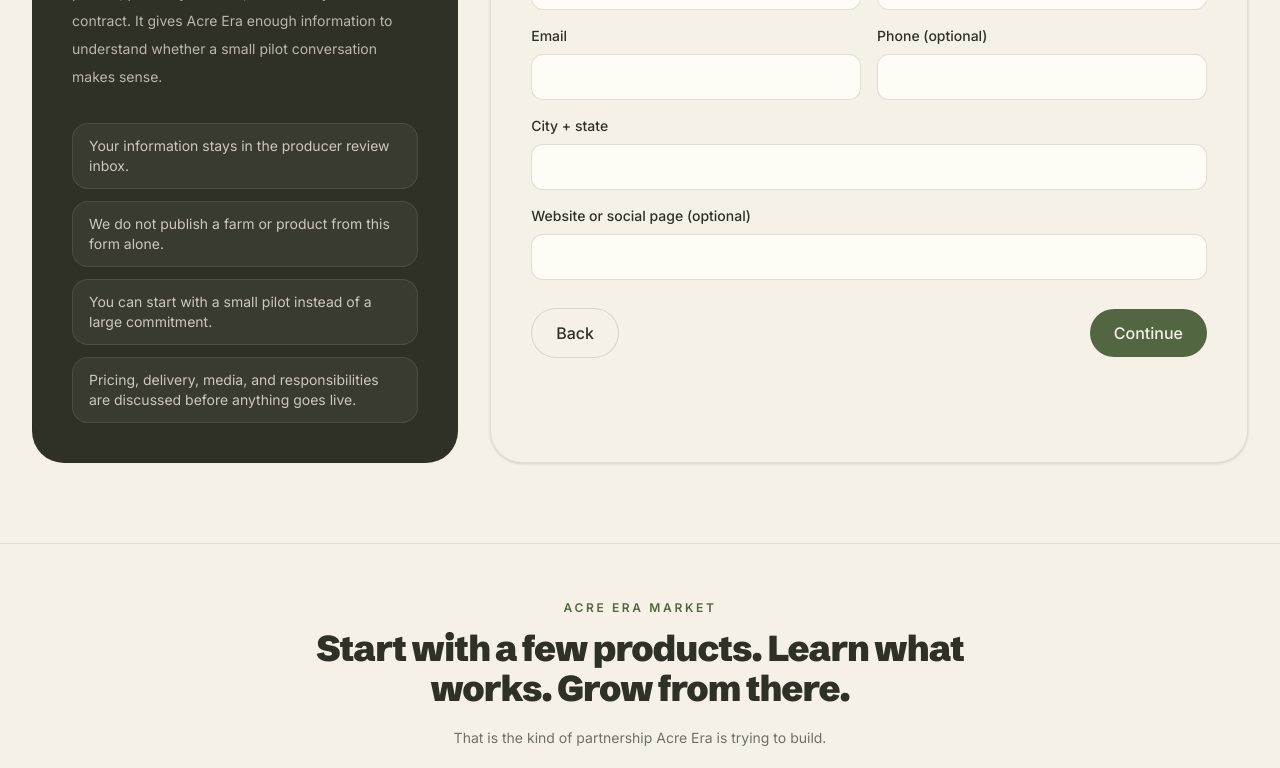
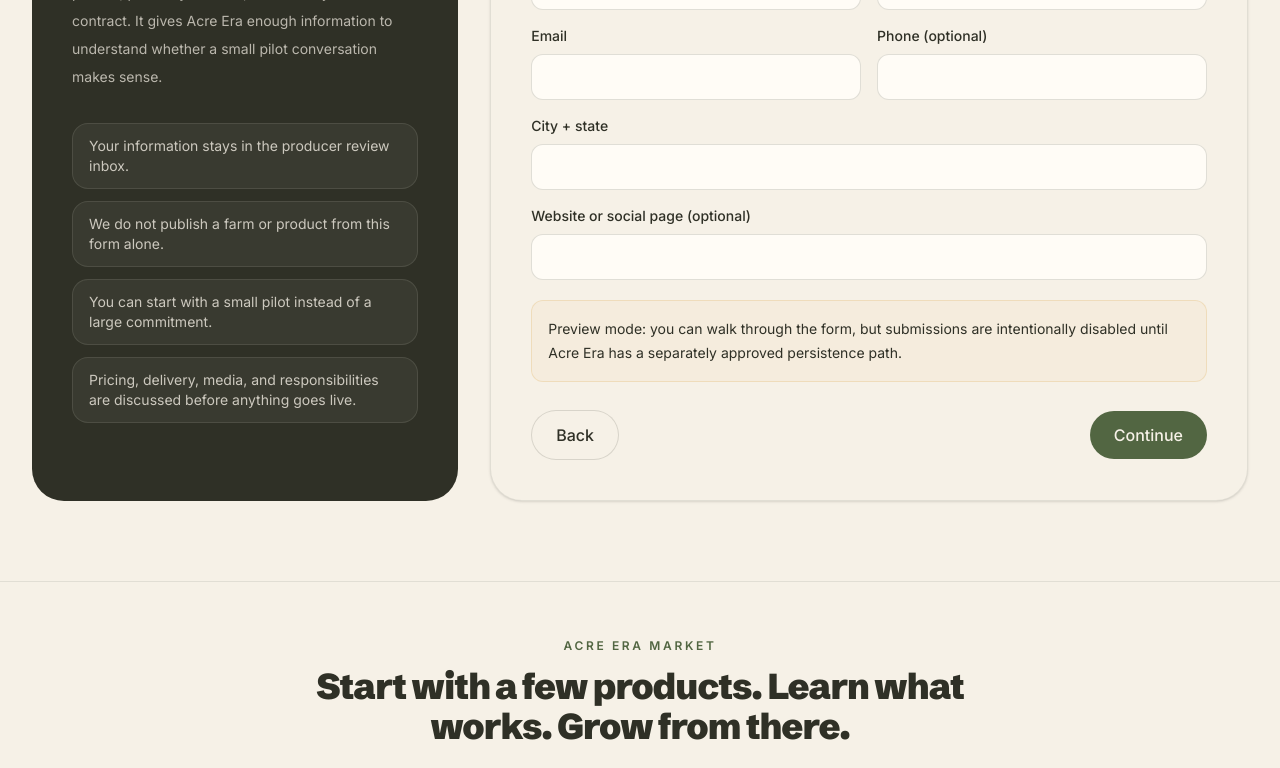
Before and after one commit to norrijam405/norvana, a Next.js app: page /growers in a window 1280 px wide. Shown: the part 3021-3789 px from the top of the page. Built offline with nearby package versions, Linux system fonts and the light colour scheme.

Commit message:
safety: keep producer intake fail-closed until persistence is approved

```diff
--- a/src/components/acre-era/producer-interest-form.tsx
+++ b/src/components/acre-era/producer-interest-form.tsx
@@ -23,7 +23,11 @@
   "Refrigerated / frozen delivery",
 ] as const;
 
-export function ProducerInterestForm() {
+export function ProducerInterestForm({
+  submissionEnabled,
+}: {
+  submissionEnabled: boolean;
+}) {
   const [step, setStep] = useState(1);
   const [status, setStatus] = useState("");
   const [pending, setPending] = useState(false);
@@ -39,6 +43,10 @@
   async function submit(event: FormEvent<HTMLFormElement>) {
     event.preventDefault();
     setStatus("");
+    if (!submissionEnabled) {
+      setStatus("Preview mode: the form is ready, but submissions are not being stored yet.");
+      return;
+    }
     setPending(true);
 
     const data = new FormData(event.currentTarget);
@@ -218,6 +226,11 @@
             </div>
           </div>
 
+          {!submissionEnabled ? (
+            <p className="mt-5 rounded-xl border border-wheat/40 bg-wheat/10 p-4 text-sm leading-6 text-soil">
+              Preview mode: you can walk through the form, but submissions are intentionally disabled until Acre Era has a separately approved persistence path.
+            </p>
+          ) : null}
           {status ? <p className="mt-5 rounded-xl bg-bone p-4 text-sm leading-6 text-soil">{status}</p> : null}
 
           <div className="mt-7 flex items-center justify-between gap-3">
@@ -246,8 +259,8 @@
                 Continue
               </button>
             ) : (
-              <button type="submit" className="btn-primary" disabled={pending || products.length === 0}>
-                {pending ? "Sending…" : "Send producer interest"}
+              <button type="submit" className="btn-primary" disabled={!submissionEnabled || pending || products.length === 0}>
+                {!submissionEnabled ? "Preview mode — intake not open" : pending ? "Sending…" : "Send producer interest"}
               </button>
             )}
           </div>
```
